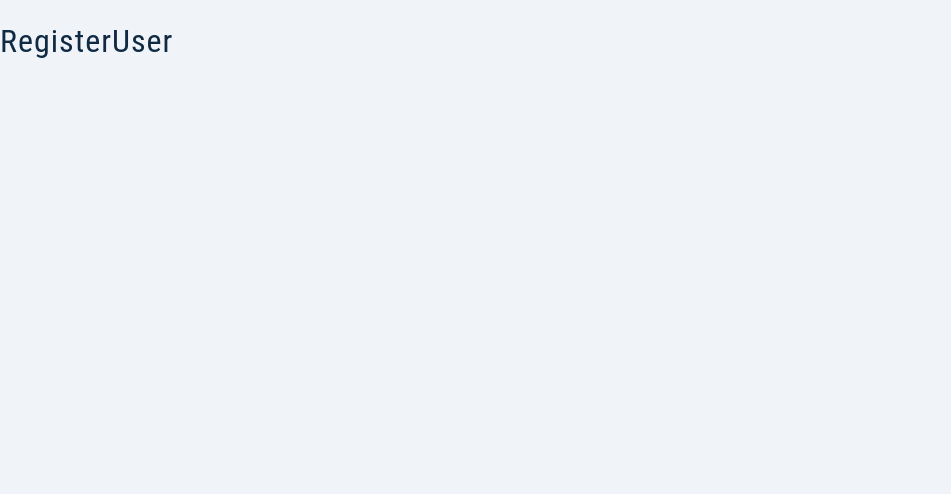
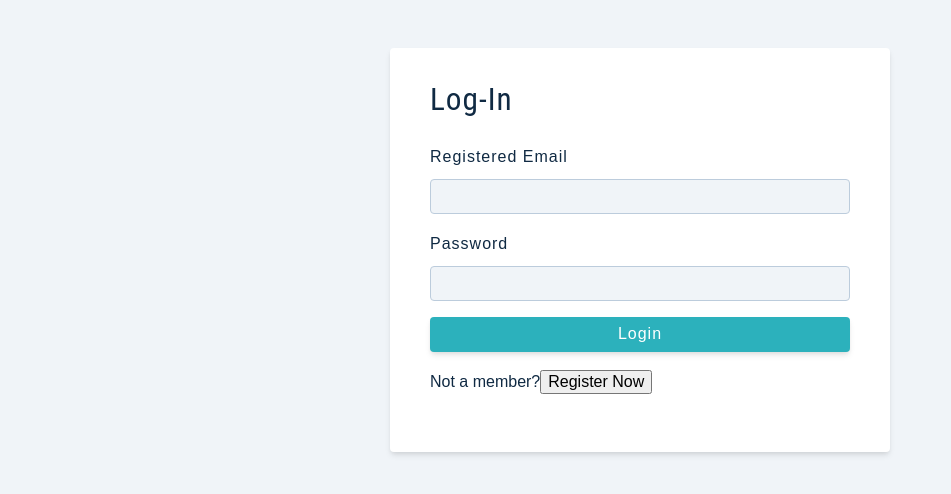
Before and after one commit to SanaaFatemah/Web-Development-Intellijobs, a React (Create React App) app in the folder webapp/: page /RegisterUser in a window 1280 px wide. Shown: the top 494 px of the page, without its empty margins (0-951 px from the left). Built offline with nearby package versions, Linux system fonts and the light colour scheme.

Commit message:
Added Regiter/login page

```diff
--- /dev/null
+++ b/webapp/src/components/AlertMessage.js
@@ -0,0 +1,7 @@
+import React from "react";
+
+const AlertMessage = () => {
+  return <div className="alert alert-danger">AlertMessage</div>;
+};
+
+export default AlertMessage;
--- /dev/null
+++ b/webapp/src/components/FormInput.js
@@ -0,0 +1,21 @@
+import React from "react";
+
+const FormInput = ({ type, name, value, handleChange, labelText }) => {
+  return (
+    <div className="form-row">
+      <label htmlFor={name} className="form-label">
+        {labelText || name}
+      </label>
+
+      <input
+        type={type}
+        value={value}
+        name={name}
+        onChange={handleChange}
+        className="form-input"
+      />
+    </div>
+  );
+};
+
+export default FormInput;
--- /dev/null
+++ b/webapp/src/components/index.js
@@ -0,0 +1,4 @@
+import AlertMessage from "./AlertMessage";
+import FormInput from "./FormInput";
+
+export { FormInput, AlertMessage };
--- /dev/null
+++ b/webapp/src/context/contextApp.js
@@ -0,0 +1,30 @@
+import React, { useState, useReducer, useContext } from "react";
+
+const State = {
+  isLoading: false,
+  displayAlertMsg: false,
+  alertText: "",
+  alertType: "",
+};
+
+const ContextApp = React.createContext();
+
+const ProviderApp = ({ children }) => {
+  const [state, setState] = useState(State);
+
+  return (
+    <ContextApp.Provider
+      value={{
+        ...state,
+      }}
+    >
+      {children}
+    </ContextApp.Provider>
+  );
+};
+
+const useContextApp = () => {
+  return useContext(ContextApp);
+};
+
+export { ProviderApp, State, useContextApp };
--- a/webapp/src/index.js
+++ b/webapp/src/index.js
@@ -1,12 +1,15 @@
 import React from "react";
 import ReactDOM from "react-dom/client";
-
 import "./index.css";
 import App from "./App";
 import "normalize.css";
+import { ProviderApp } from "./context/contextApp";
+
 const root = ReactDOM.createRoot(document.getElementById("root"));
 root.render(
   <React.StrictMode>
-    <App />
+    <ProviderApp>
+      <App />
+    </ProviderApp>
   </React.StrictMode>
 );
--- a/webapp/src/pages/RegisterUser.js
+++ b/webapp/src/pages/RegisterUser.js
@@ -1,7 +1,79 @@
 import React from "react";
+import { useState, useEffect } from "react";
+import { AlertMessage, FormInput } from "../components";
+import { useContextApp } from "../context/contextApp";
+
+const State = {
+  userName: "",
+  userEmail: "",
+  userPassword: "",
+  isaMember: true,
+  //displayAlertMsg: false,
+};
 
 const RegisterUser = () => {
-  return <h1>RegisterUser</h1>;
+  const [values, setValues] = useState(State);
+
+  const { isLoading, displayAlertMsg } = useContextApp();
+  //console.log(state);
+
+  const toggleRegister = () => {
+    setValues({ ...values, isaMember: !values.isaMember });
+  };
+
+  //Function to change after user changes his input
+  const handleChange = (e) => {
+    console.log(e.target);
+  };
+
+  //Function to perform action after user clicks on submit button
+  const fnSubmit = (e) => {
+    e.preventDefault();
+    console.log(e.target);
+  };
+  return (
+    <div>
+      {/*Form HTML element for user Login or Registration */}
+      <form className="form" onSubmit={fnSubmit}>
+        <h3>{values.isaMember ? "Log-in" : "Register Now"}</h3>
+        {displayAlertMsg && <AlertMessage></AlertMessage>}
+        {/* Form Name input field HTML elements displayed only for non members */}
+        {!values.isaMember && (
+          <FormInput
+            type="text"
+            name="Username"
+            value={values.userName}
+            handleChange={handleChange}
+          />
+        )}
+
+        {/* Form Email input field HTML elements */}
+        <FormInput
+          type="email"
+          name="Registered email"
+          value={values.userEmail}
+          handleChange={handleChange}
+        />
+        {/* Form Password input field HTML elements */}
+        <FormInput
+          type="password"
+          name="password"
+          value={values.userPassword}
+          handleChange={handleChange}
+        />
+        <button type="submit" className="btn btn-block">
+          Login
+        </button>
+        {/* Adding a register button and calling the toggle function between registered user login and new user login*/}
+        <p>
+          {values.isaMember ? "Not a member?" : "Already a member?"}
+          <button type="button" onClick={toggleRegister} className="member-btn">
+            {values.isaMember ? "Register Now" : "Log-in"}
+          </button>
+        </p>
+      </form>
+    </div>
+  );
 };
 
 export default RegisterUser;
```
Also changed, not shown: webapp/src/context/action.js (added), webapp/src/context/reducer.js (added).
